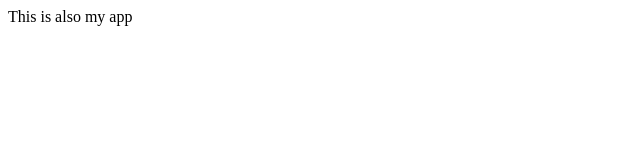
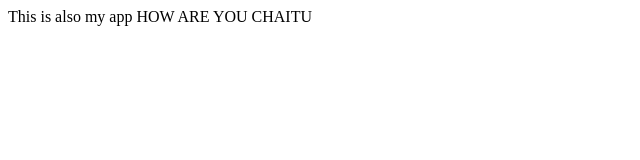
Before and after one commit to chaitanya39/App, a plain HTML site: page index.html in a window 1280 px wide. Shown: the whole page, without its empty margins (0-640 px from the left). Drawn offline with Linux system fonts and the light colour scheme.

Commit message:
index.html changes

```diff
--- a/index.html
+++ b/index.html
@@ -4,5 +4,6 @@
 </head>
 <body>
   This is also my app
+  HOW ARE YOU CHAITU
 </body>
 </html>
```
